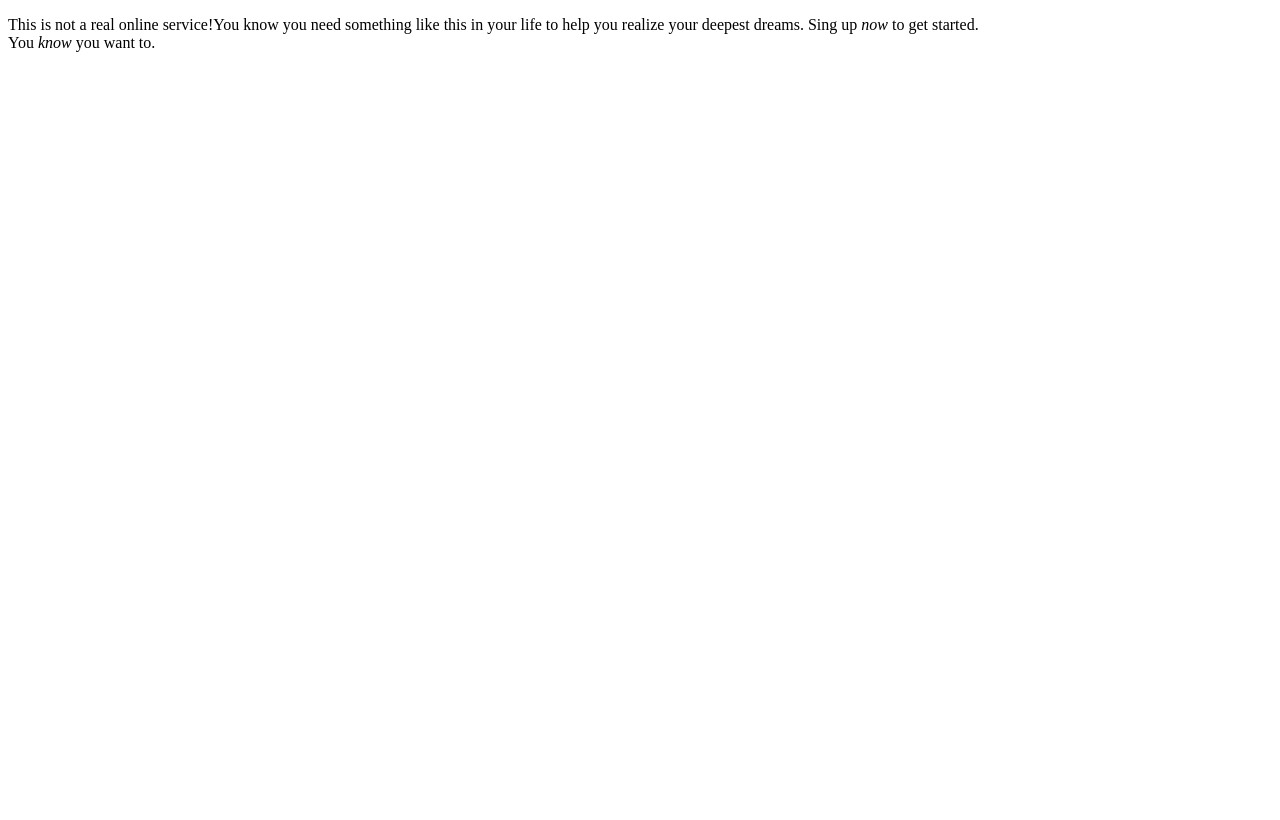
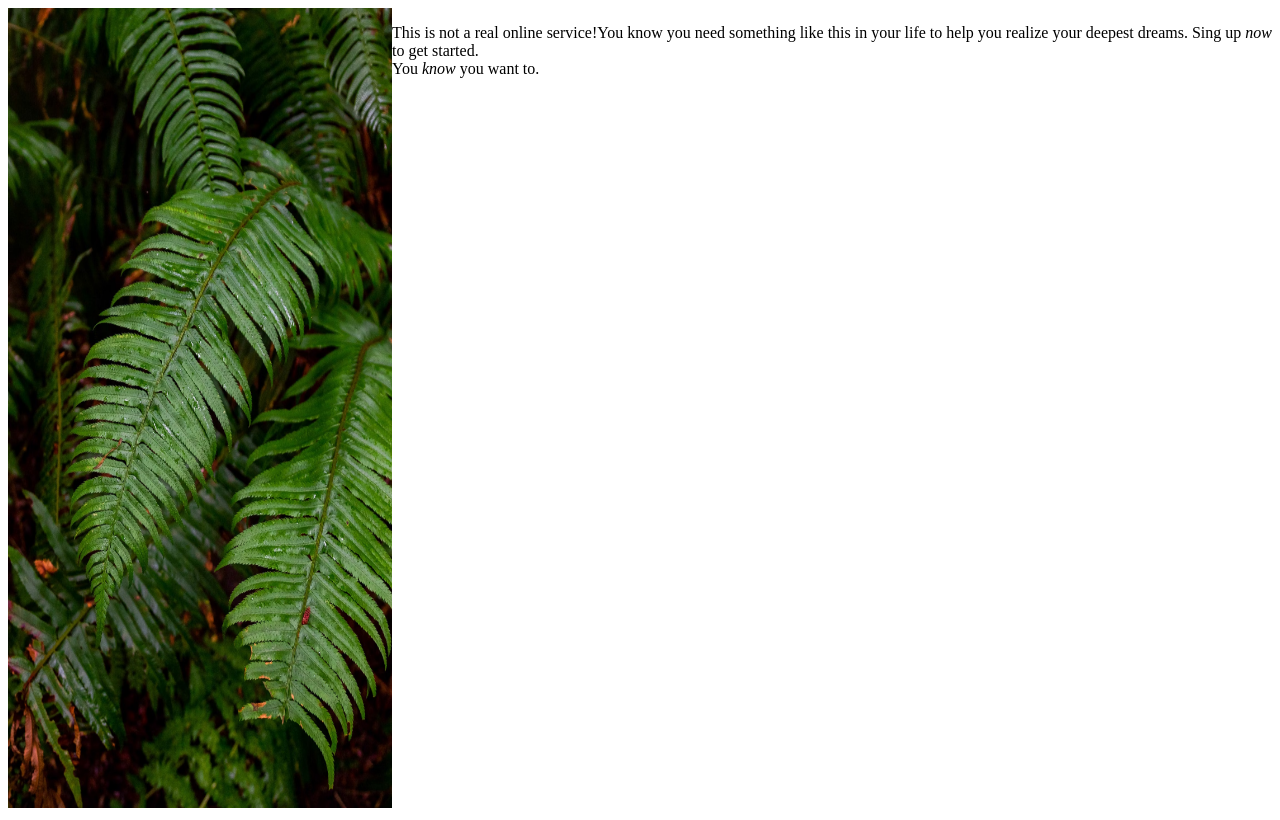
Before and after one commit to HeitorHMA/Sign-In-Form, a plain HTML site: page index.html in a window 1280 px wide. Drawn offline with Linux system fonts and the light colour scheme.

Commit message:
add image sidebar

```diff
--- a/index.html
+++ b/index.html
@@ -7,9 +7,8 @@
     <title>Document</title>
 </head>
 <body>
-    <div class="main">
         <div class="leaf-logo">
-
+            <img class= "leafphoto" src="imgs/photo-1585202900225-6d3ac20a6962.avif" alt="Beautiful picture of plants">
         </div>
         <div class="body-main">
         <div class="input-box">
@@ -26,7 +25,6 @@
             </div>
         </div>
     </div>
-</div>
     <script src="index.js"></script>
 </body>
 </html>
--- a/style.css
+++ b/style.css
@@ -0,0 +1,17 @@
+html{
+    margin: 0;
+    padding: 0;
+    border: 0;
+}
+body{
+    display: flex;
+    flex-direction: row;
+    min-height: 100vh; ;
+    justify-content: space-between;
+}
+.leafphoto{
+    height: 100vh;
+  width: 30vw;
+  top: 0;
+  left: 0;
+}
```
